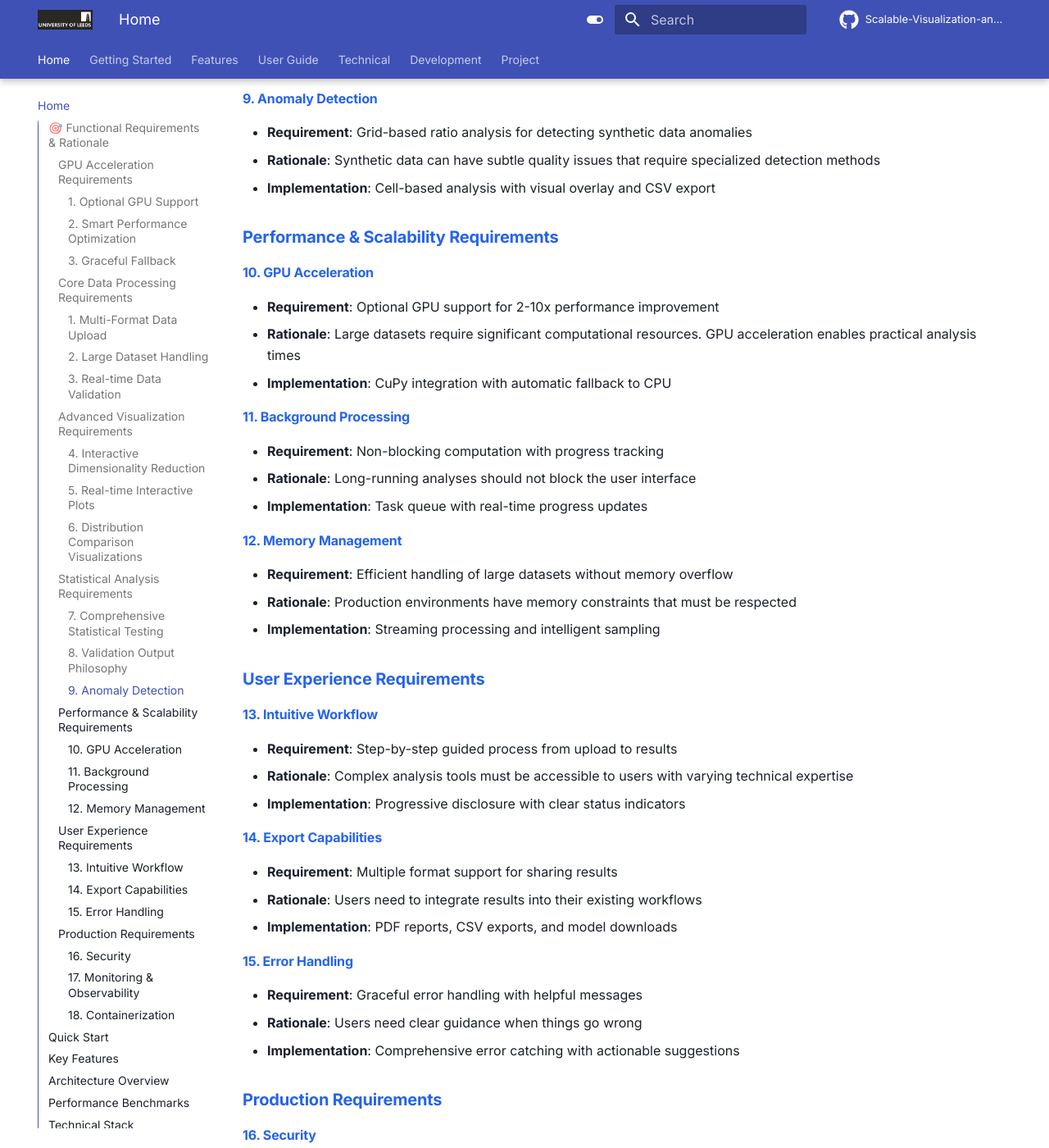
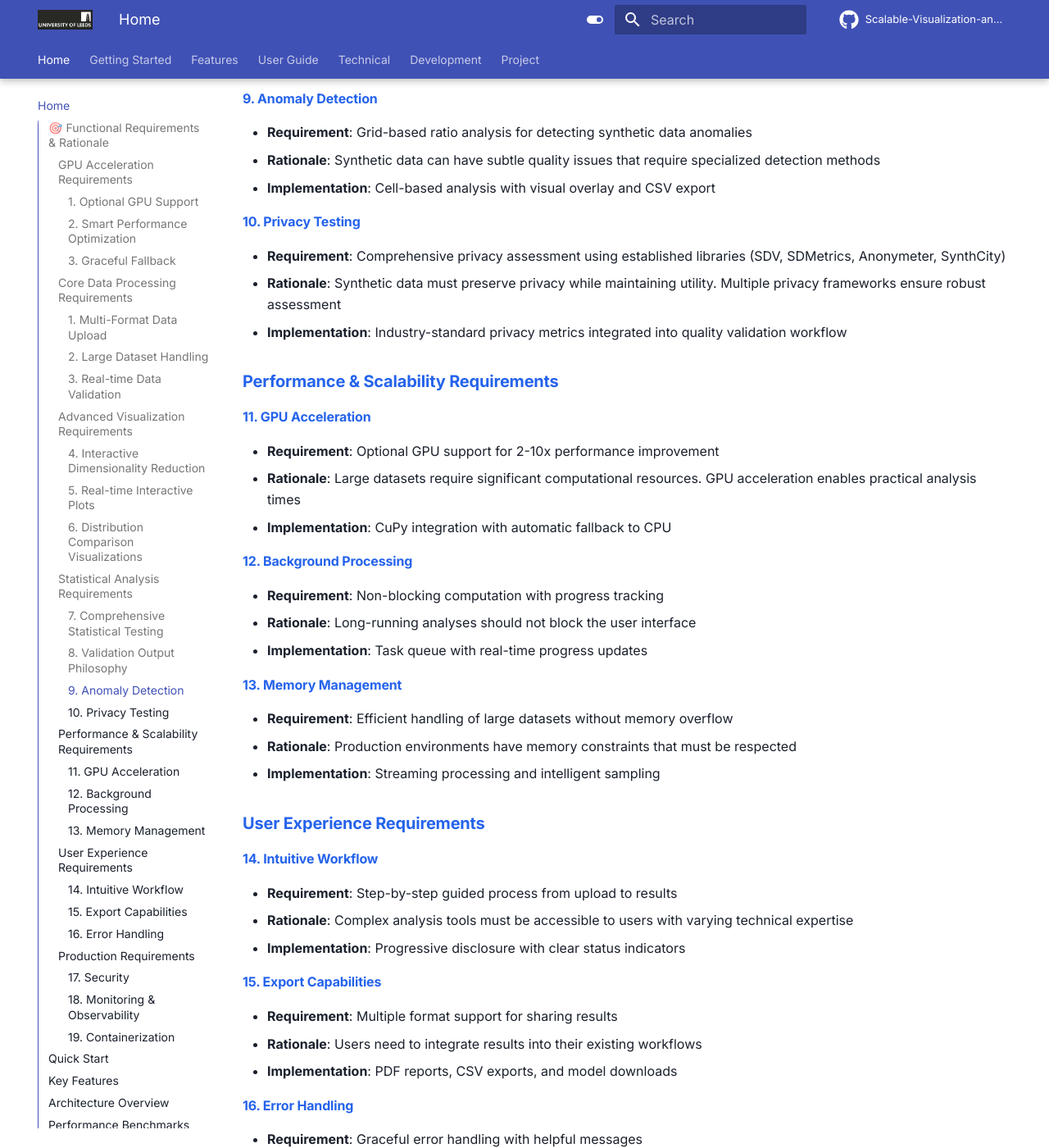
Before and after one commit to llqsee/SynAccess, an MkDocs documentation site: the page built from docs/docs/index.md, in a window 1280 px wide and 1400 px high, scrolled down 2318 px. Shown: the whole window at 82% size. Built offline with MkDocs 1.6.1 and Material for MkDocs 9.7.7, drawn with Linux system fonts in a browser that asks for light colours; comment, search, counter and statistics services are not loaded; some of the changed text lies outside the part shown.

Commit message:
Complete project documentation update - add privacy testing documentation, update README changelog, add privacy service tests, update mkdocs navigation

```diff
--- a/docs/docs/index.md
+++ b/docs/docs/index.md
@@ -74,53 +74,58 @@
 - **Rationale**: Synthetic data can have subtle quality issues that require specialized detection methods
 - **Implementation**: Cell-based analysis with visual overlay and CSV export
 
+#### **10. Privacy Testing**
+- **Requirement**: Comprehensive privacy assessment using established libraries (SDV, SDMetrics, Anonymeter, SynthCity)
+- **Rationale**: Synthetic data must preserve privacy while maintaining utility. Multiple privacy frameworks ensure robust assessment
+- **Implementation**: Industry-standard privacy metrics integrated into quality validation workflow
+
 ### **Performance & Scalability Requirements**
 
-#### **10. GPU Acceleration**
+#### **11. GPU Acceleration**
 - **Requirement**: Optional GPU support for 2-10x performance improvement
 - **Rationale**: Large datasets require significant computational resources. GPU acceleration enables practical analysis times
 - **Implementation**: CuPy integration with automatic fallback to CPU
 
-#### **11. Background Processing**
+#### **12. Background Processing**
 - **Requirement**: Non-blocking computation with progress tracking
 - **Rationale**: Long-running analyses should not block the user interface
 - **Implementation**: Task queue with real-time progress updates
 
-#### **12. Memory Management**
+#### **13. Memory Management**
 - **Requirement**: Efficient handling of large datasets without memory overflow
 - **Rationale**: Production environments have memory constraints that must be respected
 - **Implementation**: Streaming processing and intelligent sampling
 
 ### **User Experience Requirements**
 
-#### **13. Intuitive Workflow**
+#### **14. Intuitive Workflow**
 - **Requirement**: Step-by-step guided process from upload to results
 - **Rationale**: Complex analysis tools must be accessible to users with varying technical expertise
 - **Implementation**: Progressive disclosure with clear status indicators
 
-#### **14. Export Capabilities**
+#### **15. Export Capabilities**
 - **Requirement**: Multiple format support for sharing results
 - **Rationale**: Users need to integrate results into their existing workflows
 - **Implementation**: PDF reports, CSV exports, and model downloads
 
-#### **15. Error Handling**
+#### **16. Error Handling**
 - **Requirement**: Graceful error handling with helpful messages
 - **Rationale**: Users need clear guidance when things go wrong
 - **Implementation**: Comprehensive error catching with actionable suggestions
 
 ### **Production Requirements**
 
-#### **16. Security**
+#### **17. Security**
 - **Requirement**: Secure file handling and API endpoints
 - **Rationale**: Production environments handle sensitive data that must be protected
 - **Implementation**: Input validation, secure file uploads, and API authentication
 
-#### **17. Monitoring & Observability**
+#### **18. Monitoring & Observability**
 - **Requirement**: Real-time performance monitoring and logging
 - **Rationale**: Production systems need visibility into performance and issues
 - **Implementation**: GPU monitoring, API metrics, and comprehensive logging
 
-#### **18. Containerization**
+#### **19. Containerization**
 - **Requirement**: Docker support for easy deployment
 - **Rationale**: Production deployments require consistent, reproducible environments
 - **Implementation**: Multi-stage Docker builds with GPU support
--- a/docs/mkdocs.yml
+++ b/docs/mkdocs.yml
@@ -112,6 +112,7 @@ nav:
       - Visualizations: features/visualizations.md
       - Statistical Analysis: features/statistical-analysis.md
       - Data Validation: features/data-validation.md
+      - Privacy Testing: features/privacy-testing.md
       - Anomaly Detection: features/anomaly-detection.md
       - AI Analysis: features/ai-analysis.md
       - Performance Monitoring: features/performance-monitoring.md
```
Also changed, not shown: docs/docs/features/privacy-testing.md (added, +205 -0 lines), README.md, 1 other file.
